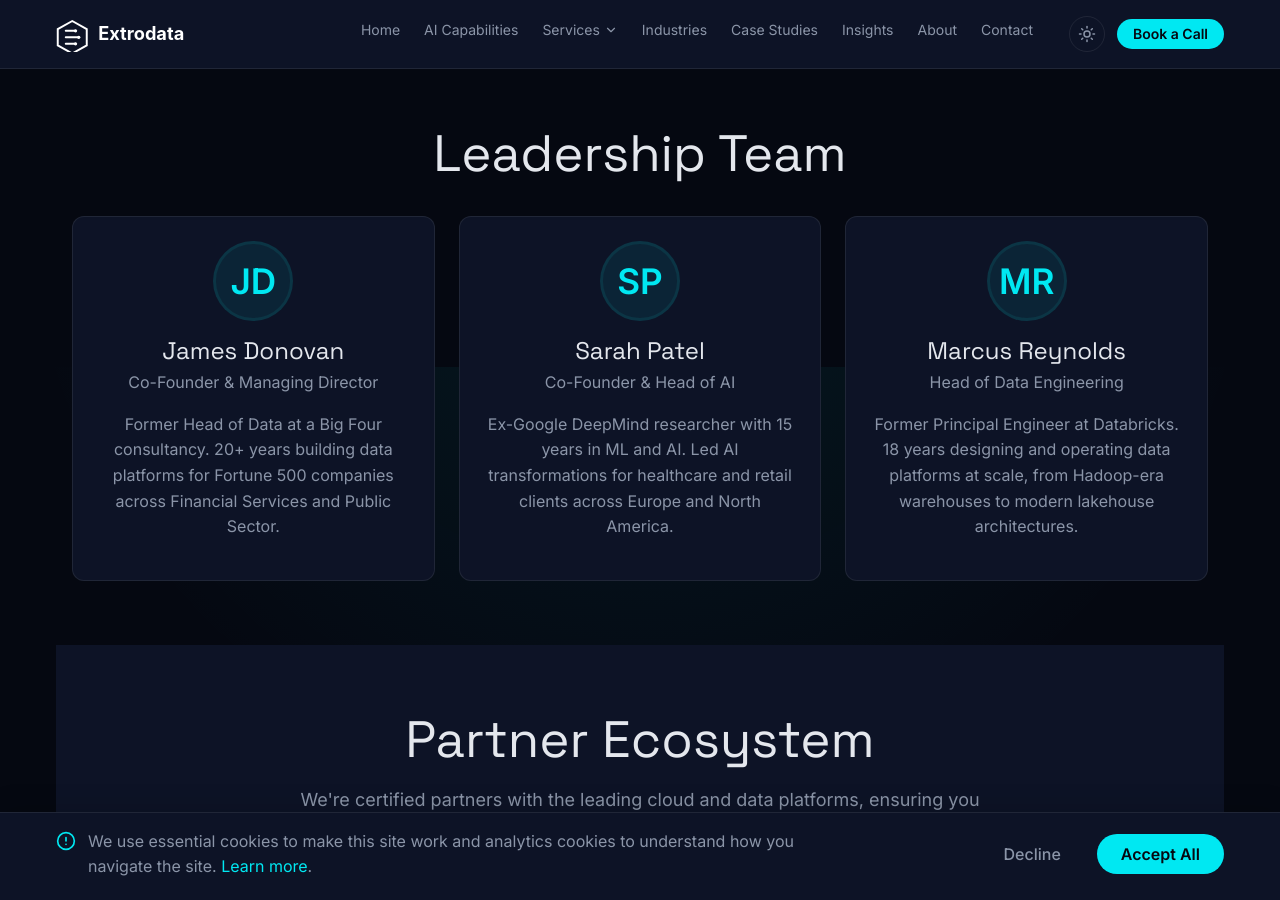
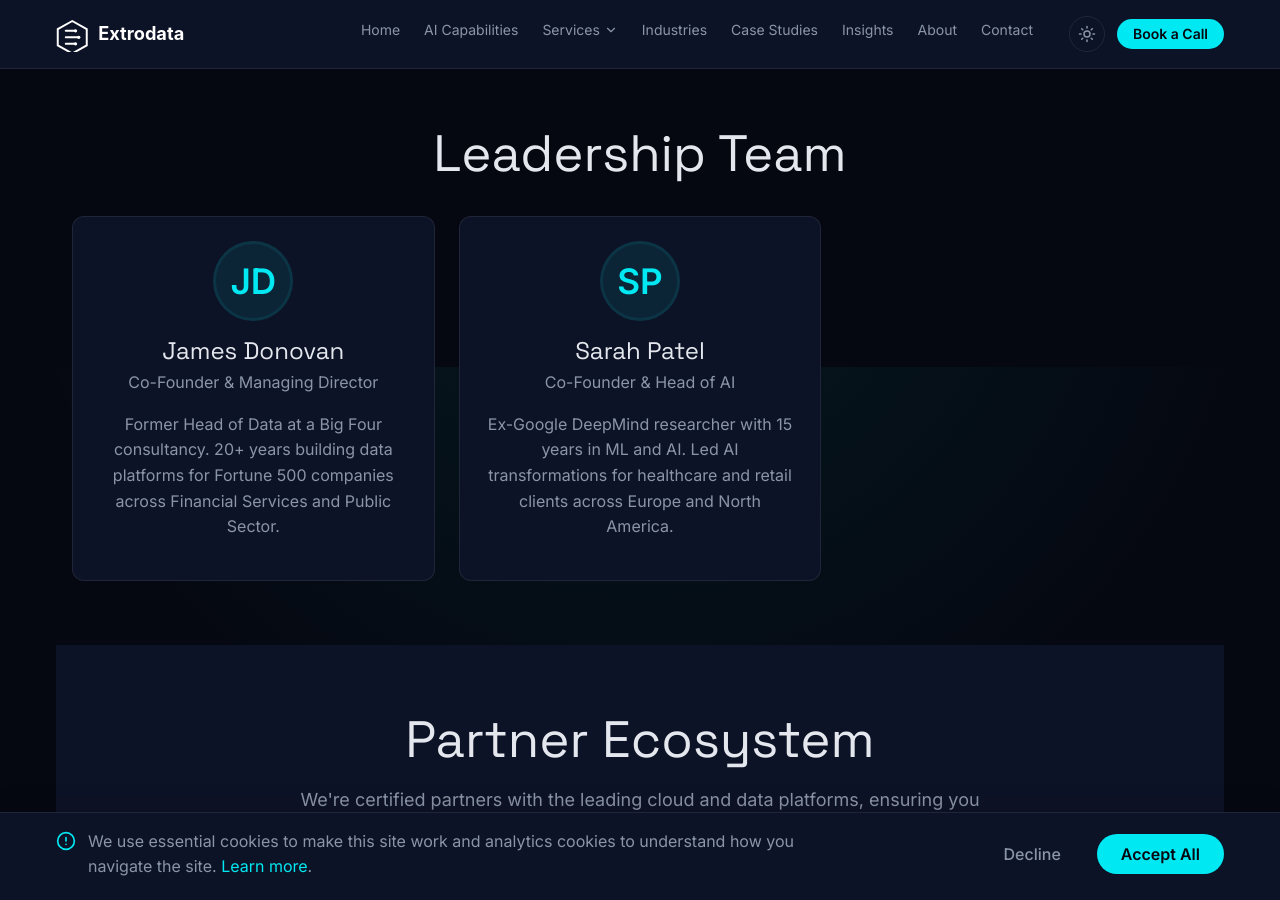
Before and after one commit to HBadhwar/extrodata, a Jekyll site: the page built from _pages/about.html, in a window 1280 px wide and 900 px high, scrolled down 1433 px. Built offline with Jekyll 4.4.1, drawn with Linux system fonts in a browser that asks for light colours; grey boxes are pictures that could not be loaded.

Commit message:
Remove Marcus Reynolds from leadership team

```diff
--- a/_pages/about.html
+++ b/_pages/about.html
@@ -83,13 +83,6 @@ reading_time: 4 min read
         <h3 class="team-card__name">Sarah Patel</h3>
         <p class="team-card__role">Co-Founder &amp; Head of AI</p>
         <p style="color:var(--color-text-muted);font-size:var(--text-sm);line-height:1.6;margin-top:var(--space-3);">Ex-Google DeepMind researcher with 15 years in ML and AI. Led AI transformations for healthcare and retail clients across Europe and North America.</p>
-      </div>
-
-      <div class="team-card reveal">
-        <div class="avatar avatar--lg team-card__avatar">MR</div>
-        <h3 class="team-card__name">Marcus Reynolds</h3>
-        <p class="team-card__role">Head of Data Engineering</p>
-        <p style="color:var(--color-text-muted);font-size:var(--text-sm);line-height:1.6;margin-top:var(--space-3);">Former Principal Engineer at Databricks. 18 years designing and operating data platforms at scale, from Hadoop-era warehouses to modern lakehouse architectures.</p>
       </div>
 
     </div>
```
Also changed, not shown: other parts of _pages/about.html (+1 -1 lines).
